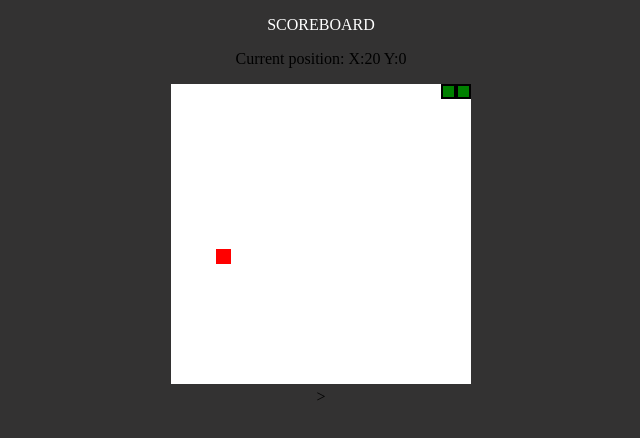
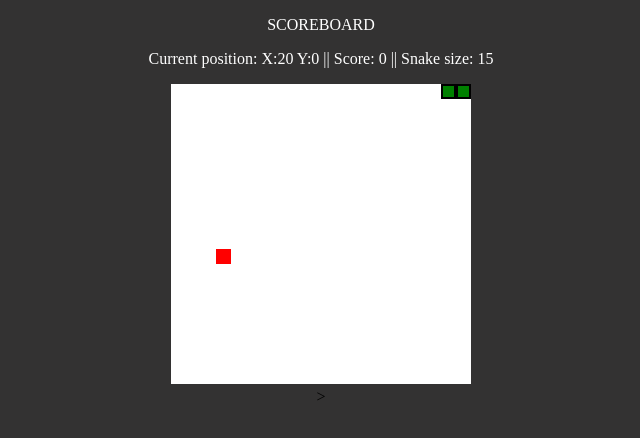
Before and after one commit to asscoo/game-hub, an Angular app in the folder GamingSite/: page / in a window 1280 px wide. Shown: the top 438 px of the page, without its empty margins (319-959 px from the left). Built offline with nearby package versions, Linux system fonts and the light colour scheme.

Commit message:
Seperate game-component from board-component

```diff
--- a/GamingSite/src/app/app.component.html
+++ b/GamingSite/src/app/app.component.html
@@ -1,3 +1,3 @@
 <div style="width: 100%; text-align: center;">
-  <app-snake-game></app-snake-game>
+  <app-snake-board></app-snake-board>
 </div>
--- a/GamingSite/src/app/app.component.ts
+++ b/GamingSite/src/app/app.component.ts
@@ -1,11 +1,11 @@
 import { Component } from '@angular/core';
 import { CommonModule } from '@angular/common';
 import { RouterOutlet } from '@angular/router';
-import { SnakeGameComponent } from './games/snake-game/snake-game.component';
+import { SnakeBoardComponent } from './games/snake/snake-board/snake-board.component';
 @Component({
   selector: 'app-root',
   standalone: true,
-  imports: [CommonModule, RouterOutlet, SnakeGameComponent],
+  imports: [CommonModule, RouterOutlet, SnakeBoardComponent],
   templateUrl: './app.component.html',
   styleUrls: ['./app.component.css']
 })
--- a/GamingSite/src/app/games/snake-game/snake-game.component.html
+++ /dev/null
@@ -1,9 +0,0 @@
-<div>
-    <div>
-        <p style="color: white;">SCOREBOARD</p>
-        <p>Current position: X:{{snake[0][0]}} Y:{{snake[0][1]}}</p>
-    </div>
-    <canvas id="snakeCanvas" width="300" height="300" style="background-color: white;">
-
-    </canvas>
-</div>>
--- /dev/null
+++ b/GamingSite/src/app/games/snake/snake-board/snake-board.component.html
@@ -0,0 +1,5 @@
+<div style="color: white;">
+    <p>SCOREBOARD</p>
+    <p>Current position: X:{{gameInformation.currentXPosition}} Y:{{gameInformation.currentYPosition}} || Score: {{gameInformation.score}} || Snake size: {{gameInformation.snakePartSize}}</p>
+</div>
+<app-snake-game (snakeGameInformation)="onGameInfromationChanged($event)"></app-snake-game>
--- /dev/null
+++ b/GamingSite/src/app/games/snake/snake-board/snake-board.component.ts
@@ -0,0 +1,24 @@
+import { Component } from '@angular/core';
+import { SnakeGameComponent } from '../snake-game/snake-game.component';
+import { SnakeGameInformation } from '../snake-game-information';
+
+@Component({
+  selector: 'app-snake-board',
+  standalone: true,
+  imports: [SnakeGameComponent],
+  templateUrl: './snake-board.component.html',
+  styleUrl: './snake-board.component.css'
+})
+export class SnakeBoardComponent {
+
+  gameInformation: SnakeGameInformation = new SnakeGameInformation();
+  constructor() { }
+
+  ngOnInit(): void {
+  }
+
+  onGameInfromationChanged(gameInformation: SnakeGameInformation) {
+    console.log(gameInformation);
+    this.gameInformation = gameInformation;
+  }
+}
--- /dev/null
+++ b/GamingSite/src/app/games/snake/snake-game-information.ts
@@ -0,0 +1,6 @@
+export class SnakeGameInformation {
+    currentXPosition: number = 0;
+    currentYPosition: number = 0;
+    snakePartSize: number = 15;
+    score: number = 0;
+}
--- /dev/null
+++ b/GamingSite/src/app/games/snake/snake-game/snake-game.component.html
@@ -0,0 +1,4 @@
+<div>
+    <canvas id="snakeCanvas" width="300" height="300" style="background-color: white;">
+    </canvas>
+</div>>
--- a/GamingSite/src/app/games/snake-game/snake-game.component.ts
+++ b/GamingSite/src/app/games/snake/snake-game/snake-game.component.ts
@@ -1,4 +1,5 @@
-import { Component } from '@angular/core';
+import { SnakeGameInformation } from './../snake-game-information';
+import { Component, EventEmitter, Output } from '@angular/core';
 import { clear } from 'console';
 
 @Component({
@@ -20,6 +21,9 @@ export class SnakeGameComponent {
   berry: Array<number> = [];
   gameInterval: any;
 
+
+  gameInformation: SnakeGameInformation = new SnakeGameInformation();
+  @Output() snakeGameInformation = new EventEmitter<SnakeGameInformation>();
 
   MaxRightPosition: number = 0;
   MaxDownPosition: number = 0;
@@ -134,6 +138,14 @@ export class SnakeGameComponent {
     this.createBerry();
   }
 
+  updateGameInformation(){
+    this.gameInformation.currentXPosition = this.snake[0][0];
+    this.gameInformation.currentYPosition = this.snake[0][1];
+    this.gameInformation.snakePartSize = this.snakePartSize;
+    this.gameInformation.score = this.snake.length - 3;
+    this.snakeGameInformation.emit(this.gameInformation);
+  }
+
   gameTick() {
     this.resetCanvas();
     this.drawSnake();
@@ -143,5 +155,6 @@ export class SnakeGameComponent {
       return;
     }
     this.snakeTickMove();
+    this.updateGameInformation();
   }
 }
```
Also changed, not shown: GamingSite/src/app/games/snake/snake-board/snake-board.component.css (added), GamingSite/src/app/games/snake/snake-game/snake-game.component.css (added), 2 other files (tests, documents, lock files or other folders).
